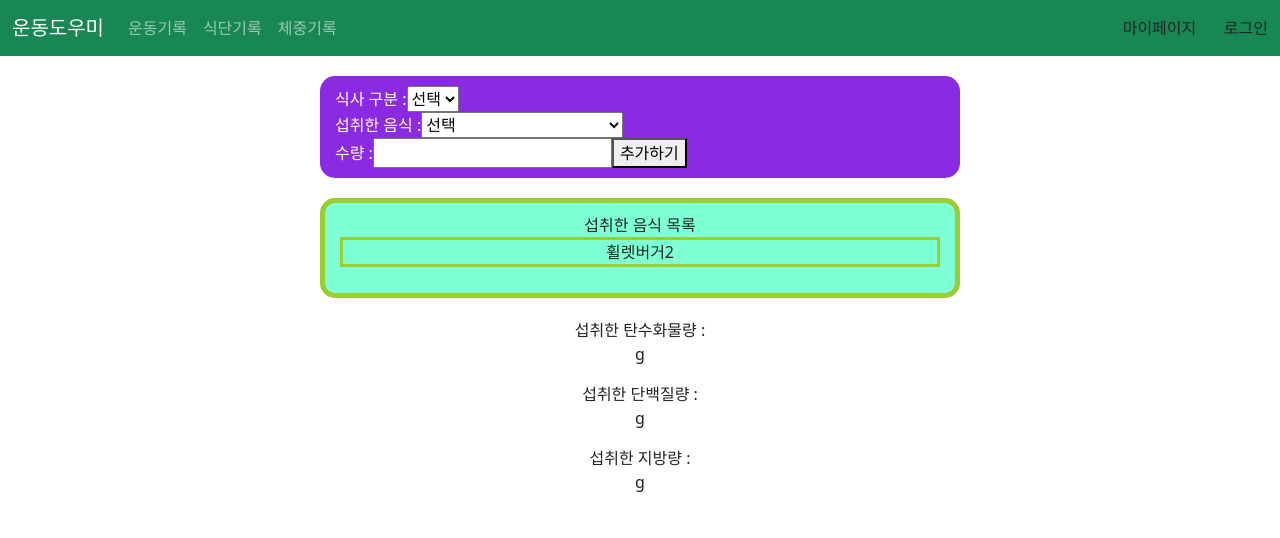
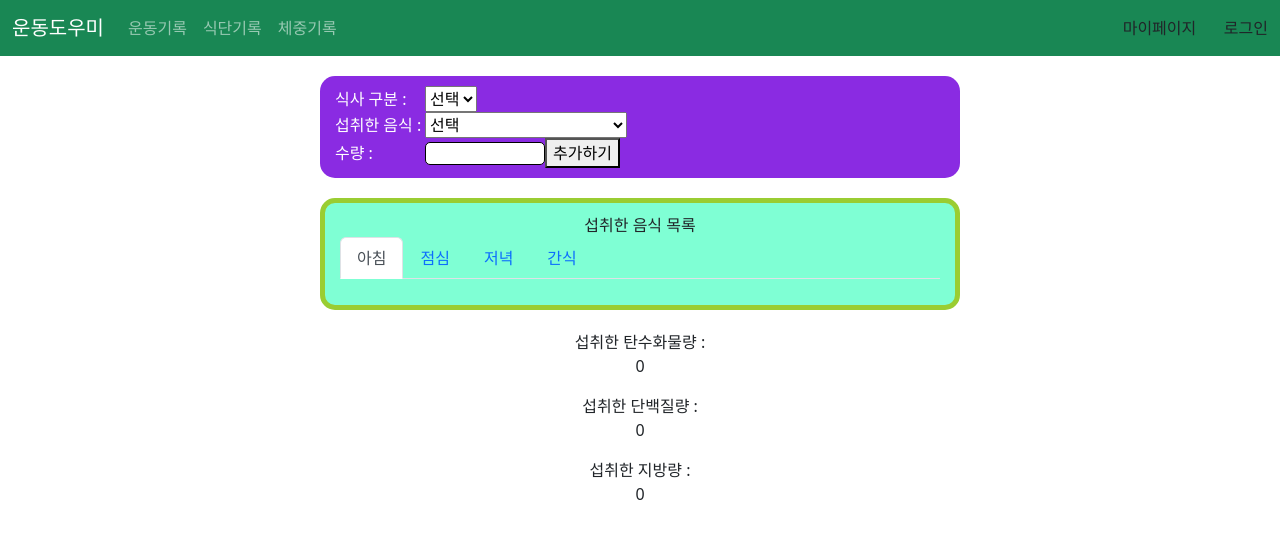
Before and after one commit to cham0287/health-tracker, a React (Create React App) app: page /diet in a window 1280 px wide. Shown: the top 538 px of the page. Built offline with nearby package versions, Linux system fonts and the light colour scheme.

Commit message:
섭취 영양소 기능 완료

```diff
--- a/src/App.css
+++ b/src/App.css
@@ -59,3 +59,16 @@
   text-align: left;
   width: 50%;
 }
+
+.selectOption label {
+  width: 90px;
+}
+
+.selectOption input {
+  border-radius: 5px;
+  margin-left: 0;
+  height: 23px;
+  width: 120px;
+  padding: 0;
+  border: 1px solid black;
+}
--- a/src/App.js
+++ b/src/App.js
@@ -1,6 +1,6 @@
 import './App.css';
 import { Navbar, Container, Nav } from 'react-bootstrap';
-import { Routes, Route, Link, useNavigate, Outlet } from 'react-router-dom';
+import { Routes, Route } from 'react-router-dom';
 import Workout from './routers/Workout';
 import Weight from './routers/Weight';
 import Diet from './routers/Diet';
--- a/src/components/SelectOption.js
+++ b/src/components/SelectOption.js
@@ -3,16 +3,36 @@ import data from '../data';
 function SelectOption({
   setSelectState,
   setFoodCount,
-  dietList,
-  setDietList,
   foodCount,
   selectState,
+  mealTime,
+  setMealTime,
+  breakfastList,
+  setBreakfastList,
+  lunchList,
+  setLunchList,
+  dinnerList,
+  setDinnerList,
+  snackList,
+  setSnackList,
+  nutrient,
+  setNutrient,
 }) {
+  let 찾은메뉴 = data.find((food) => {
+    return food.name == selectState;
+  });
+
   return (
     <div className='selectOption'>
       <div>
         <label for='meal'>식사 구분 :</label>
-        <select name='meal' id='meal'>
+        <select
+          name='meal'
+          id='meal'
+          onChange={(e) => {
+            setMealTime(e.target.value);
+          }}
+        >
           <option>선택</option>
           <option>아침</option>
           <option>점심</option>
@@ -45,9 +65,30 @@ function SelectOption({
         ></input>
         <button
           onClick={() => {
-            let newDiet = [...dietList];
-            newDiet.push({ food: selectState, count: foodCount });
-            setDietList(newDiet);
+            if (foodCount < 1) {
+              alert('0 이상의 숫자를 입력하세요');
+            } else if (mealTime == '아침') {
+              let newDiet = [...breakfastList];
+              newDiet.push({ food: selectState, count: foodCount });
+              setBreakfastList(newDiet);
+            } else if (mealTime == '점심') {
+              let newDiet = [...lunchList];
+              newDiet.push({ food: selectState, count: foodCount });
+              setLunchList(newDiet);
+            } else if (mealTime == '저녁') {
+              let newDiet = [...dinnerList];
+              newDiet.push({ food: selectState, count: foodCount });
+              setDinnerList(newDiet);
+            } else if (mealTime == '간식') {
+              let newDiet = [...snackList];
+              newDiet.push({ food: selectState, count: foodCount });
+              setSnackList(newDiet);
+            }
+            setNutrient([
+              nutrient[0] + 찾은메뉴.carbonhydrate,
+              nutrient[1] + 찾은메뉴.protein,
+              nutrient[2] + 찾은메뉴.fat,
+            ]);
           }}
         >
           추가하기
--- a/src/components/TakenFood.js
+++ b/src/components/TakenFood.js
@@ -1,18 +1,77 @@
-function TakenFood({ dietList }) {
+import { Nav } from 'react-bootstrap';
+
+function TakenFood({
+  breakfastList,
+  lunchList,
+  dinnerList,
+  snackList,
+  mealType,
+  setMealType,
+}) {
   return (
     <div className='takenFood'>
       섭취한 음식 목록
+      <Nav variant='tabs' defaultActiveKey='link0'>
+        <Nav.Item>
+          <Nav.Link
+            eventKey='link0'
+            onClick={() => {
+              setMealType('아침');
+            }}
+          >
+            아침
+          </Nav.Link>
+        </Nav.Item>
+        <Nav.Item>
+          <Nav.Link
+            eventKey='link-1'
+            onClick={() => {
+              setMealType('점심');
+            }}
+          >
+            점심
+          </Nav.Link>
+        </Nav.Item>
+        <Nav.Item>
+          <Nav.Link
+            eventKey='link-2'
+            onClick={() => {
+              setMealType('저녁');
+            }}
+          >
+            저녁
+          </Nav.Link>
+        </Nav.Item>
+        <Nav.Item>
+          <Nav.Link
+            eventKey='link-3'
+            onClick={() => {
+              setMealType('간식');
+            }}
+          >
+            간식
+          </Nav.Link>
+        </Nav.Item>
+      </Nav>
+      {mealType == '아침' ? <MealList dietList={breakfastList} /> : null}
+      {mealType == '점심' ? <MealList dietList={lunchList} /> : null}
+      {mealType == '저녁' ? <MealList dietList={dinnerList} /> : null}
+      {mealType == '간식' ? <MealList dietList={snackList} /> : null}
+    </div>
+  );
+}
+
+function MealList({ dietList }) {
+  return (
     <ul style={{ listStyleType: 'none', paddingLeft: 0 }}>
       {dietList.map((item, i) => {
         return (
           <li>
-              {item.food}
-              {item.count}
+            {item.food}x{item.count}
           </li>
         );
       })}
     </ul>
-    </div>
   );
 }
 
--- a/src/components/TakenNutrient.js
+++ b/src/components/TakenNutrient.js
@@ -1,14 +1,14 @@
-function TakenNutrient() {
+function TakenNutrient({ nutrient }) {
   return (
     <div className='nutrientChart'>
       <div>
-        섭취한 탄수화물량 :<p>g</p>
+        섭취한 탄수화물량 :<p>{nutrient[0]}</p>
       </div>
       <div>
-        섭취한 단백질량 : <p>g</p>
+        섭취한 단백질량 : <p>{nutrient[1]}</p>
       </div>
       <div>
-        섭취한 지방량 : <p>g</p>
+        섭취한 지방량 : <p>{nutrient[2]}</p>
       </div>
     </div>
   );
--- a/src/data.js
+++ b/src/data.js
@@ -17,7 +17,7 @@ let data = [
   },
   {
     id: 2,
-    name: '위트빅스 1조각',
+    name: '위트빅스1조각',
     carbonhydrate: 11,
     protein: 2,
     fat: 0.2,
--- a/src/routers/Diet.js
+++ b/src/routers/Diet.js
@@ -3,25 +3,52 @@ import TakenFood from '../components/TakenFood';
 import TakenNutrient from '../components/TakenNutrient';
 import SelectOption from '../components/SelectOption';
 
-function Diet({ diet, setDiet }) {
+function Diet() {
   let [selectState, setSelectState] = useState('음식을 선택하세요');
   let [foodCount, setFoodCount] = useState(0);
-  let [dietList, setDietList] = useState([{ food: '휠렛버거', count: 2 }]);
+  let [breakfastList, setBreakfastList] = useState([]);
+  let [lunchList, setLunchList] = useState([]);
+  let [dinnerList, setDinnerList] = useState([]);
+  let [snackList, setSnackList] = useState([]);
   let [mealTime, setMealTime] = useState('');
-  console.log(diet);
+  let [mealType, setMealType] = useState('아침');
+  let [nutrient, setNutrient] = useState([0, 0, 0]);
 
   return (
     <div>
       <SelectOption
+        selectState={selectState}
         setSelectState={setSelectState}
+        foodCount={foodCount}
         setFoodCount={setFoodCount}
-        dietList={dietList}
-        selectState={selectState}
-        foodCount={foodCount}
-        setDietList={setDietList}
+        breakfastList={breakfastList}
+        setBreakfastList={setBreakfastList}
+        lunchList={lunchList}
+        setLunchList={setLunchList}
+        dinnerList={dinnerList}
+        setDinnerList={setDinnerList}
+        snackList={snackList}
+        setSnackList={setSnackList}
+        mealTime={mealTime}
+        setMealTime={setMealTime}
+        nutrient={nutrient}
+        setNutrient={setNutrient}
       />
-      <TakenFood dietList={dietList} />
-      <TakenNutrient />
+      <TakenFood
+        breakfastList={breakfastList}
+        setBreakfastList={setBreakfastList}
+        lunchList={lunchList}
+        setLunchList={setLunchList}
+        dinnerList={dinnerList}
+        setDinnerList={setDinnerList}
+        snackList={snackList}
+        setSnackList={setSnackList}
+        mealType={mealType}
+        setMealType={setMealType}
+        nutrient={nutrient}
+        setNutrient={setNutrient}
+      />
+      <TakenNutrient nutrient={nutrient} />
     </div>
   );
 }
```
Lines whose indentation alone changed are shown as unchanged.
